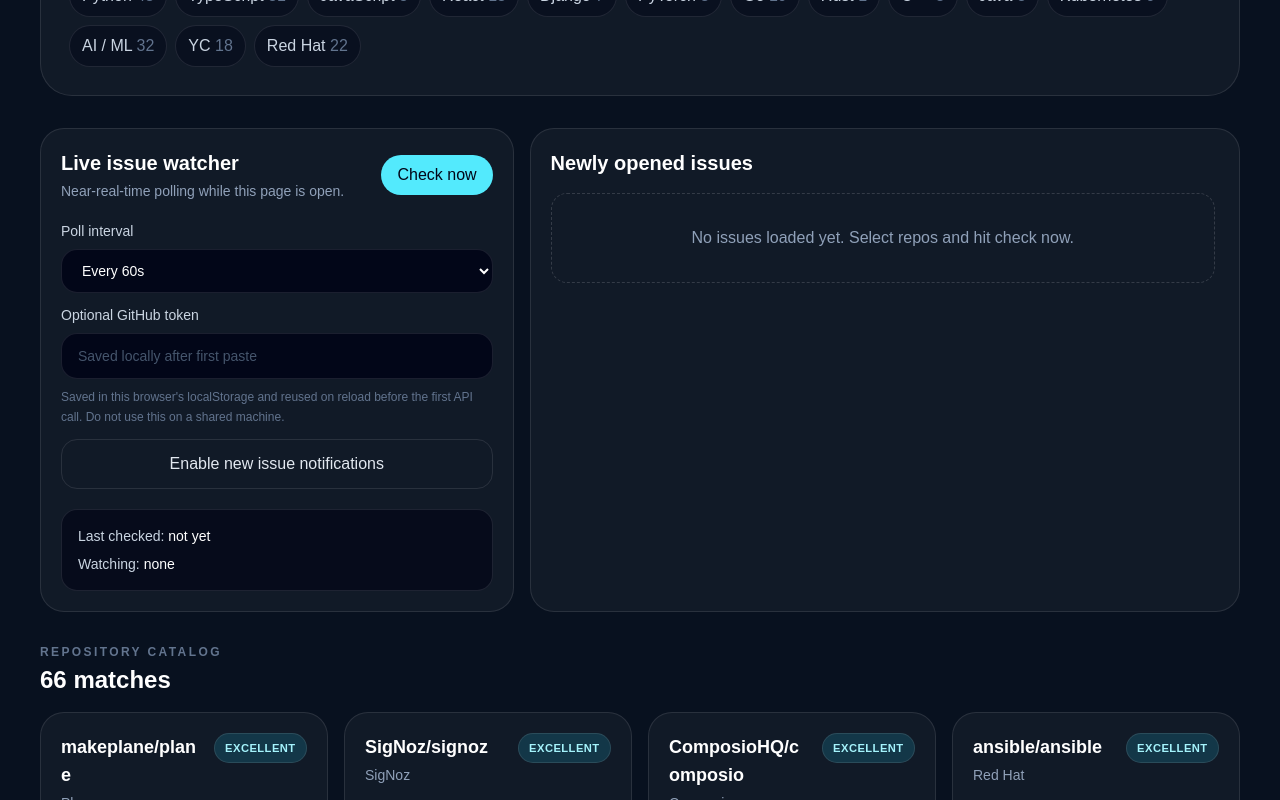
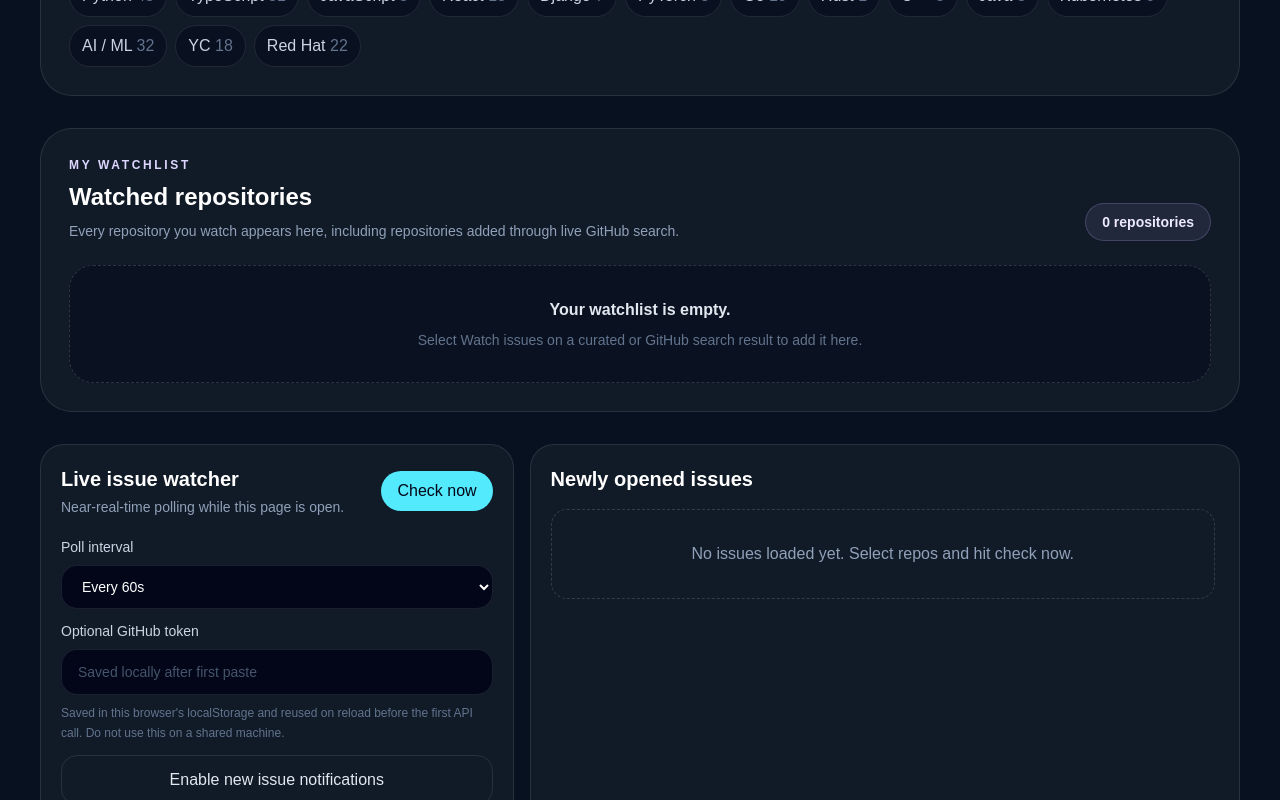
Before and after one commit to ZoroZoro95/RepoForYou, a Next.js app: page / in a window 1280 px wide. Shown: the part 860-1660 px from the top of the page. Built offline with nearby package versions, Linux system fonts and the light colour scheme.

Commit message:
Add dedicated repository watchlist

```diff
--- a/app/page.tsx
+++ b/app/page.tsx
@@ -1617,6 +1617,74 @@
           )}
         </section>
 
+        <section className="rounded-[2rem] border border-white/10 bg-white/[0.04] p-5 lg:p-7">
+          <div className="flex flex-wrap items-end justify-between gap-3">
+            <div>
+              <p className="text-xs font-semibold uppercase tracking-[0.22em] text-violet-200">
+                My watchlist
+              </p>
+              <h2 className="mt-2 text-2xl font-semibold text-white">
+                Watched repositories
+              </h2>
+              <p className="mt-2 text-sm text-slate-400">
+                Every repository you watch appears here, including repositories added through live GitHub search.
+              </p>
+            </div>
+            <span className="rounded-full border border-violet-300/20 bg-violet-300/10 px-4 py-2 text-sm font-semibold text-violet-100">
+              {watched.length} {watched.length === 1 ? "repository" : "repositories"}
+            </span>
+          </div>
+
+          {watched.length === 0 ? (
+            <div className="mt-6 rounded-3xl border border-dashed border-white/15 bg-slate-950/40 p-8 text-center">
+              <p className="font-semibold text-slate-200">Your watchlist is empty.</p>
+              <p className="mt-2 text-sm text-slate-500">
+                Select Watch issues on a curated or GitHub search result to add it here.
+              </p>
+            </div>
+          ) : (
+            <ul className="mt-6 grid gap-3 md:grid-cols-2 xl:grid-cols-3">
+              {watched.map((repoName) => {
+                const catalogRepo = catalogRepos.find((repo) => repo.fullName === repoName);
+                const issueCount = issues[repoName]?.length;
+
+                return (
+                  <li
+                    className="flex min-w-0 items-center justify-between gap-4 rounded-3xl border border-white/10 bg-slate-950/70 p-4"
+                    key={repoName}
+                  >
+                    <div className="min-w-0">
+                      <a
+                        className="block truncate font-semibold text-white transition hover:text-cyan-200"
+                        href={`https://github.com/${repoName}`}
+                        rel="noreferrer"
+                        target="_blank"
+                      >
+                        {repoName} ↗
+                      </a>
+                      <p className="mt-1 truncate text-xs text-slate-500">
+                        {catalogRepo
+                          ? `${catalogRepo.language} · ${catalogRepo.signal} fit`
+                          : "Added from GitHub search"}
+                        {typeof issueCount === "number"
+                          ? ` · ${issueCount} open ${issueCount === 1 ? "issue" : "issues"} loaded`
+                          : ""}
+                      </p>
+                    </div>
+                    <button
+                      aria-label={`Unwatch ${repoName}`}
+                      className="shrink-0 rounded-xl border border-rose-300/20 px-3 py-2 text-xs font-semibold text-rose-200 transition hover:border-rose-300/60 hover:bg-rose-300/10"
+                      onClick={() => toggleRepo(repoName)}
+                    >
+                      Unwatch
+                    </button>
+                  </li>
+                );
+              })}
+            </ul>
+          )}
+        </section>
+
         <section className="grid gap-4 lg:grid-cols-[0.8fr_1.2fr]">
           <div className="rounded-3xl border border-white/10 bg-white/[0.04] p-5">
             <div className="flex flex-wrap items-center justify-between gap-3">
```
Also changed, not shown: 1 other file (tests, documents, lock files or other folders).
